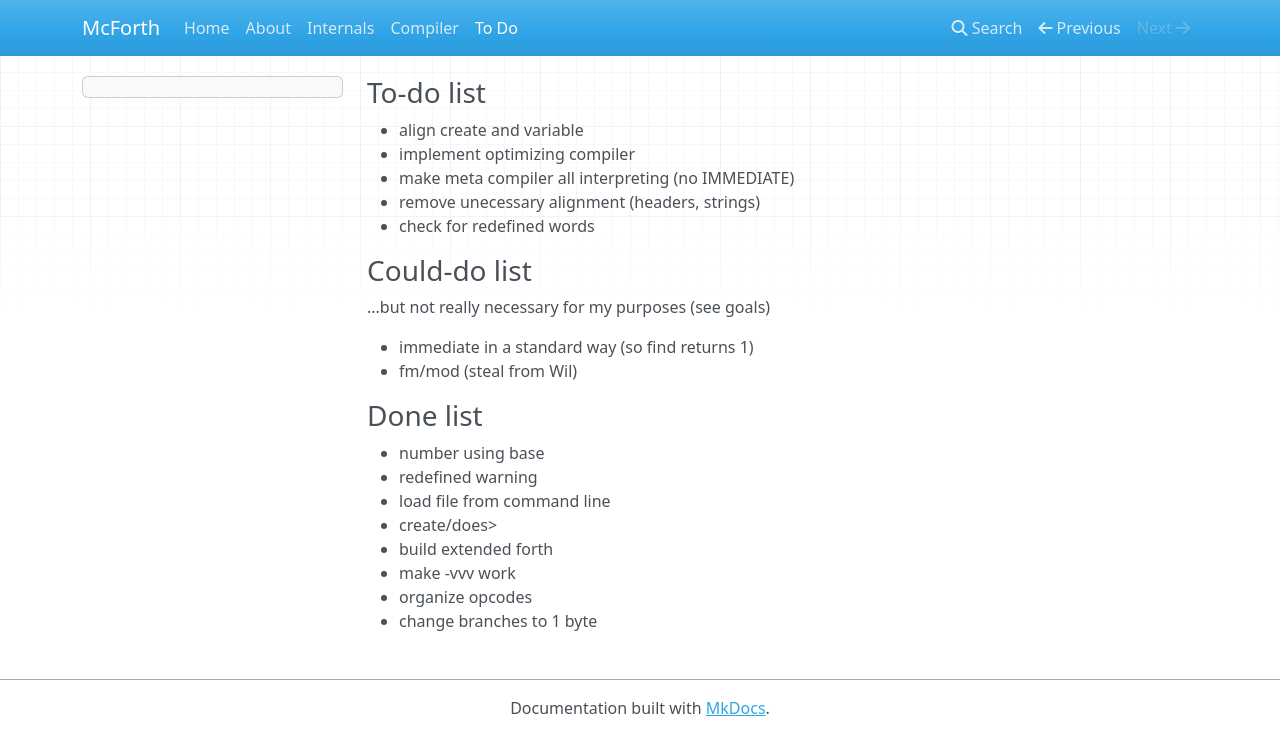
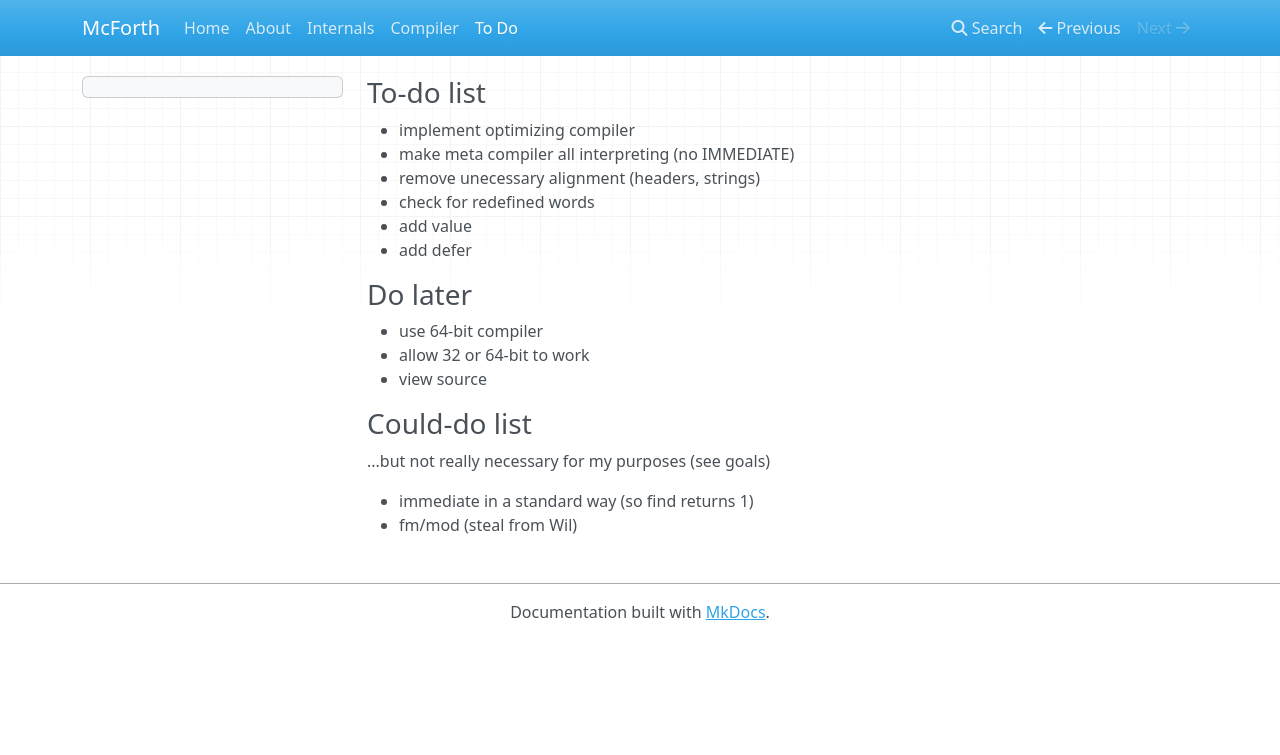
Before and after one commit to amckewan/mcforth, an MkDocs documentation site: the page built from docs/todo.md, in a window 1280 px wide. Shown: the top 755 px of the page. Built offline with MkDocs 1.6.1, drawn with Linux system fonts in a browser that asks for light colours; nearby versions of some CDN libraries.

```diff
--- a/docs/todo.md
+++ b/docs/todo.md
@@ -1,10 +1,18 @@
 ### To-do list
 
-* align create and variable
 * implement optimizing compiler
 * make meta compiler all interpreting (no IMMEDIATE)
 * remove unecessary alignment (headers, strings)
 * check for redefined words
+* add value
+* add defer
+
+### Do later
+
+* use 64-bit compiler
+* allow 32 or 64-bit to work
+* view source
+
 
 ### Could-do list
 
@@ -12,14 +20,3 @@
 
 * immediate in a standard way (so find returns 1)
 * fm/mod (steal from Wil)
-
-### Done list
-
-* number using base
-* redefined warning
-* load file from command line
-* create/does>
-* build extended forth
-* make -vvv work
-* organize opcodes
-* change branches to 1 byte
```
Also changed, not shown: docs/internals.md (+7 -2 lines), 4 other files.
